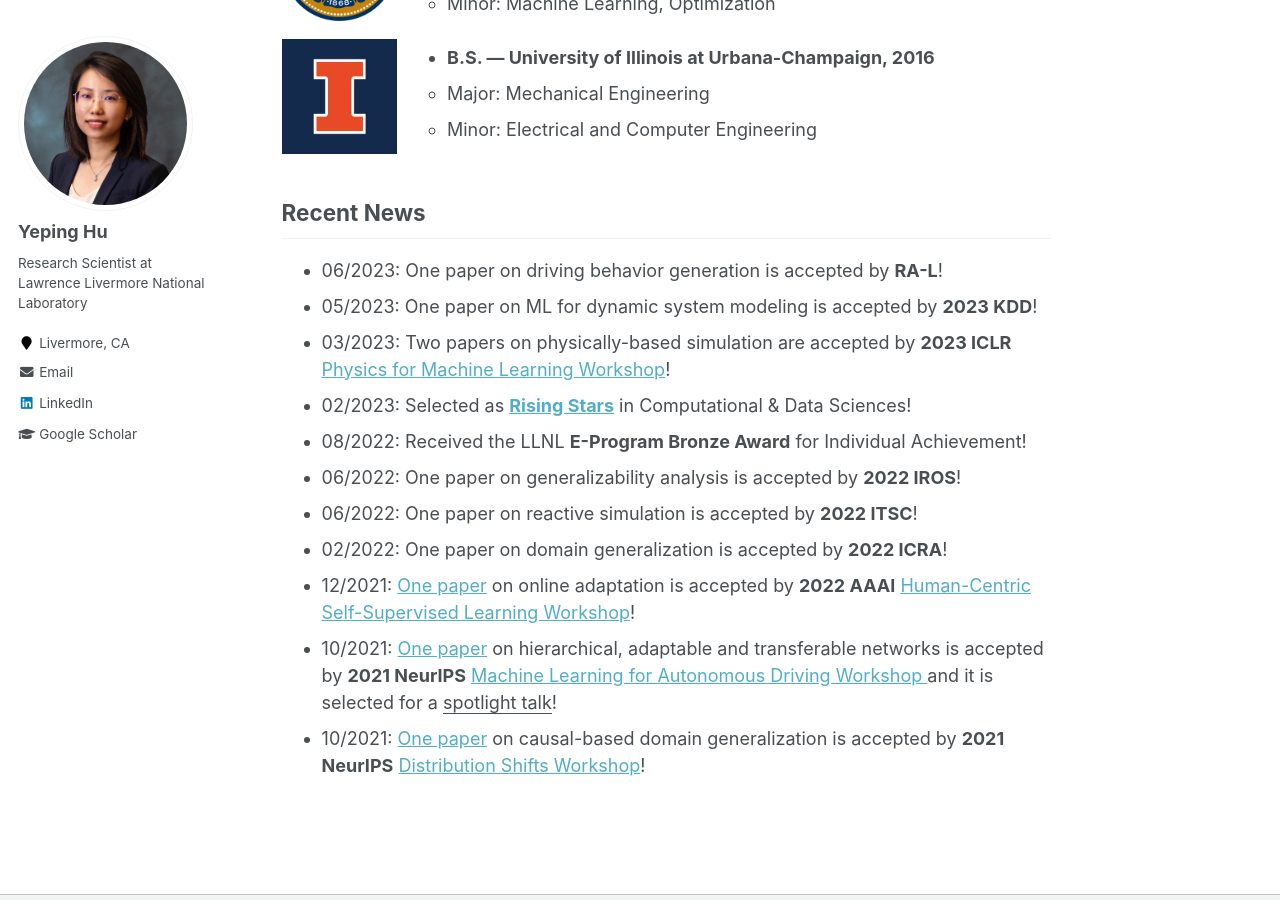
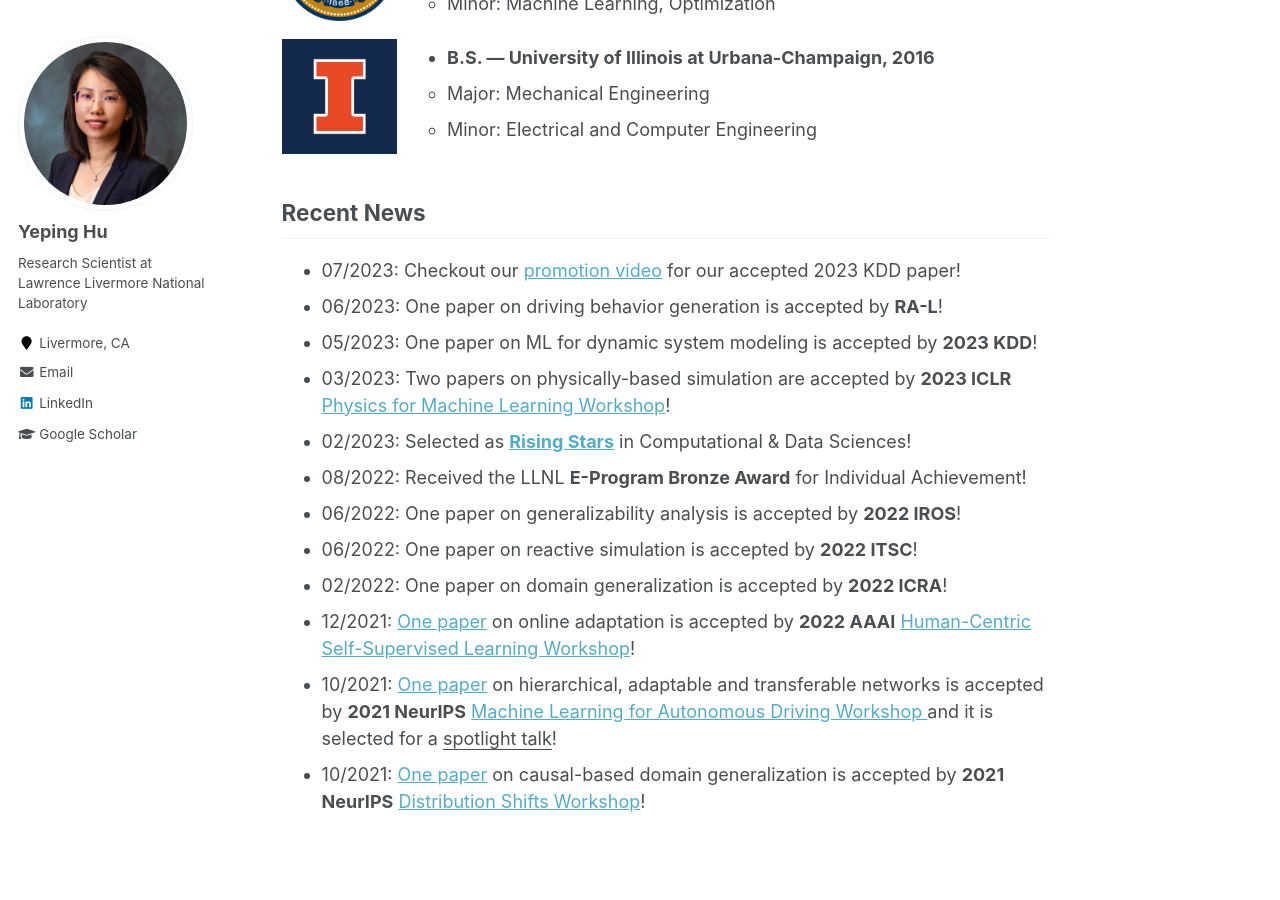
Before and after one commit to Yeping-Hu/yeping-hu.github.io, a Jekyll site: the page built from _pages/about.md, in a window 1280 px wide and 900 px high, scrolled down 694 px. Built offline with Jekyll 4.4.1, drawn with Linux system fonts in a browser that asks for light colours; a script that is not in the unit is left out.

Commit message:
Update about.md

```diff
--- a/_pages/about.md
+++ b/_pages/about.md
@@ -29,7 +29,7 @@ I am open to research discussion and collaboration, please feel free to get in t
   <br clear="left"/>
 
 ## Recent News
-
+- 07/2023: Checkout our [promotion video](https://youtu.be/R_CKSwgW5lg){:target="_blank"} for our accepted 2023 KDD paper!
 - 06/2023: One paper on driving behavior generation is accepted by **RA-L**!
 - 05/2023: One paper on ML for dynamic system modeling is accepted by **2023 KDD**!
 - 03/2023: Two papers on physically-based simulation are accepted by **2023 ICLR** [Physics for Machine Learning Workshop](https://physics4ml.github.io/){:target="_blank"}!
```
